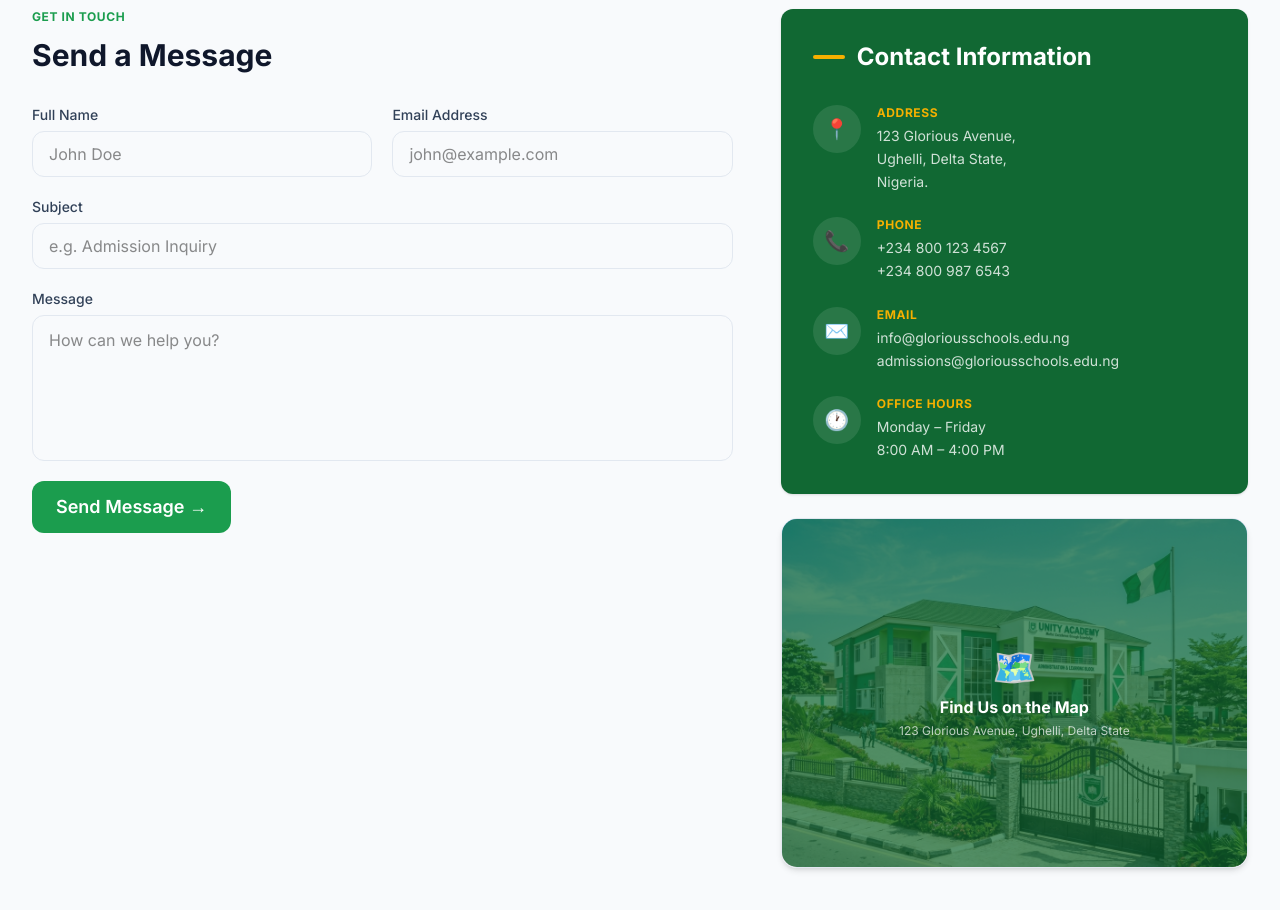
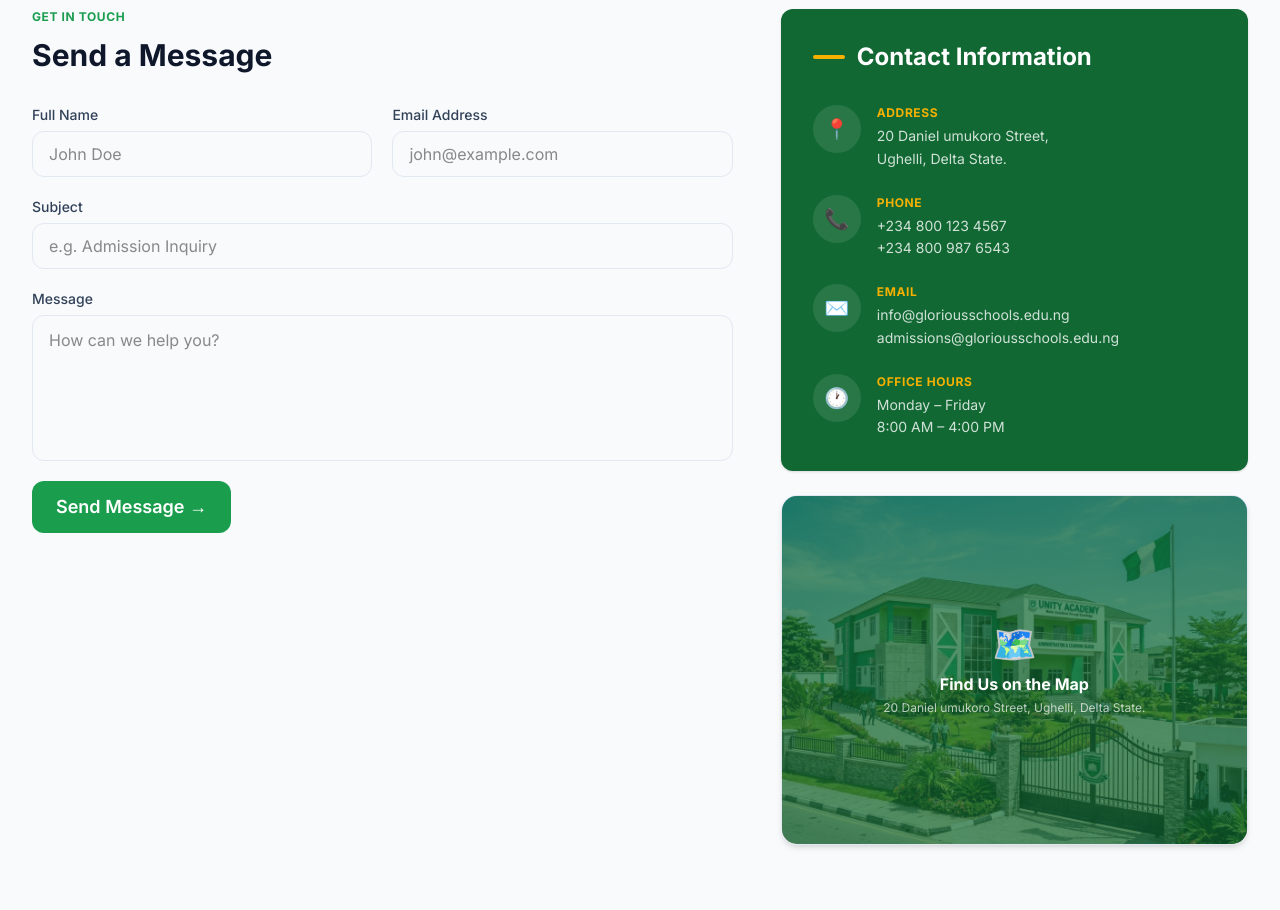
Before and after one commit to efebryan/glorious-school, a Next.js app: page /contact in a window 1280 px wide. Shown: the part 420-1330 px from the top of the page. Built offline with nearby package versions, Linux system fonts and the light colour scheme.

Commit message:
auto-commit: 4/23/2026, 2:53:00 PM

```diff
--- a/src/app/contact/page.tsx
+++ b/src/app/contact/page.tsx
@@ -128,7 +128,7 @@ export default function ContactPage() {
                     <div className="w-10 h-10 sm:w-12 sm:h-12 bg-white/10 rounded-full flex items-center justify-center shrink-0 mr-3 sm:mr-4 text-lg sm:text-xl">📍</div>
                     <div>
                       <h4 className="font-bold text-brand-yellow mb-1 text-xs uppercase tracking-wider">Address</h4>
-                      <p className="text-white/80 leading-relaxed text-xs sm:text-sm">123 Glorious Avenue,<br/>Ughelli, Delta State,<br/>Nigeria.</p>
+                      <p className="text-white/80 leading-relaxed text-xs sm:text-sm">20 Daniel umukoro Street,<br/>Ughelli, Delta State.</p>
                     </div>
                   </div>
 
@@ -171,7 +171,7 @@ export default function ContactPage() {
               <div className="absolute inset-0 bg-brand-green-700/70 flex flex-col items-center justify-center text-white p-6 text-center">
                 <span className="text-3xl sm:text-4xl mb-2">🗺️</span>
                 <span className="font-bold text-sm sm:text-base mb-1">Find Us on the Map</span>
-                <span className="text-xs text-white/70">123 Glorious Avenue, Ughelli, Delta State</span>
+                <span className="text-xs text-white/70">20 Daniel umukoro Street, Ughelli, Delta State.</span>
               </div>
             </div>
           </div>
```
